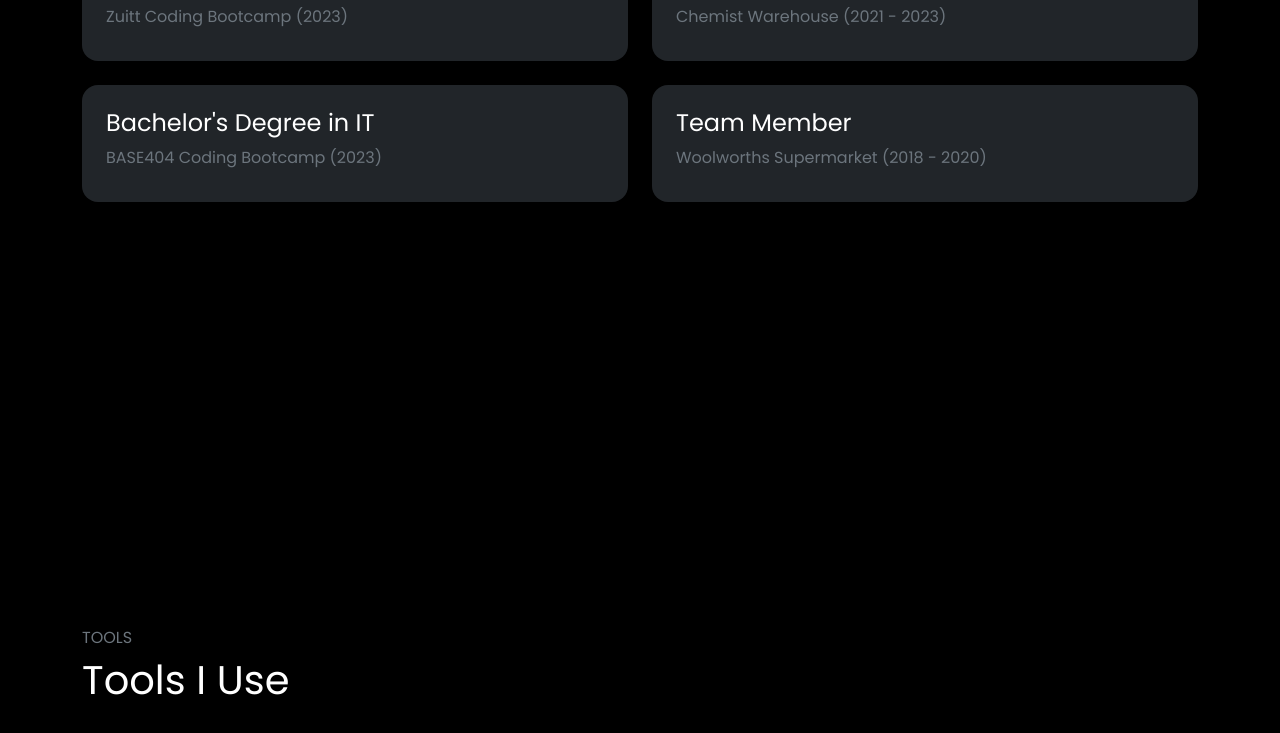
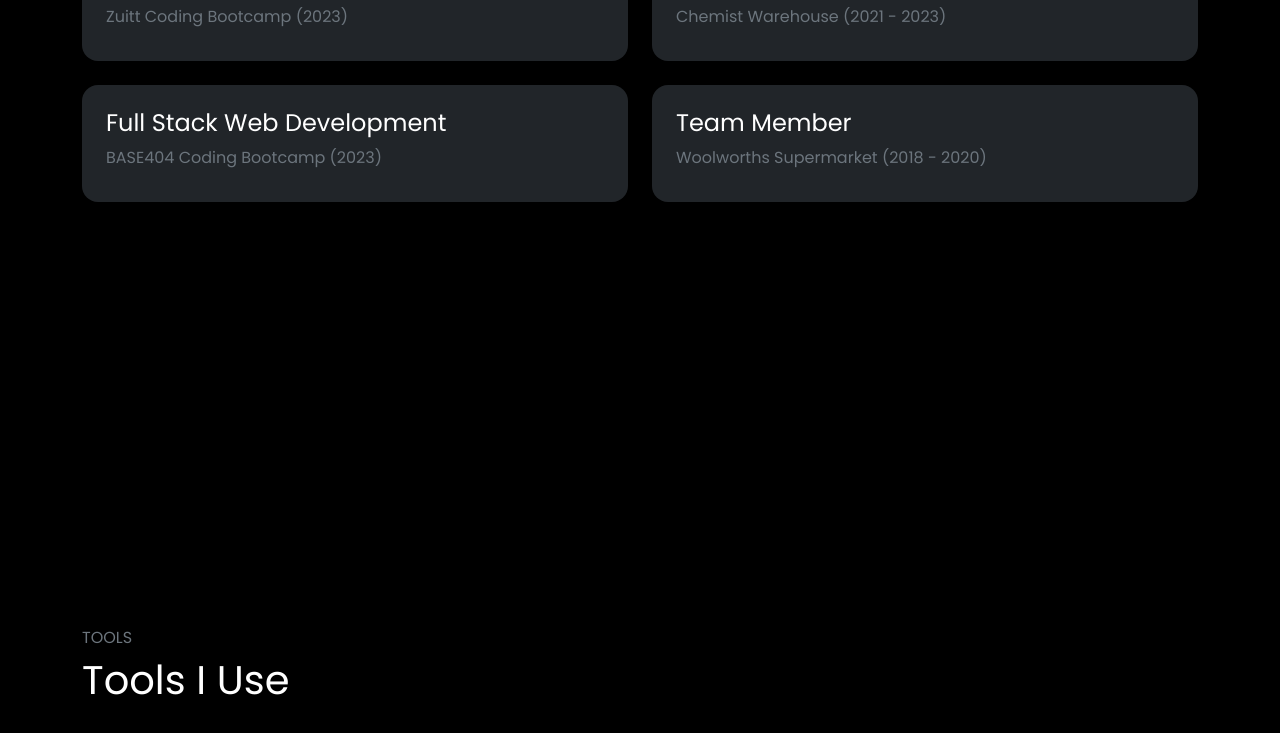
Before and after one commit to gnngtrrz/web-portfolio, a plain HTML site: page index.html in a window 1280 px wide. Shown: the part 1221-1954 px from the top of the page. Drawn offline with nearby package versions, Linux system fonts and the light colour scheme.

Commit message:
Update index.html

```diff
--- a/index.html
+++ b/index.html
@@ -114,7 +114,7 @@
 
               <div class="col-12" data-aos="fade-up" data-aos-delay="600">
                 <div class="bg-dark p-4 rounded-4 shadow-effect">
-                  <h4>Bachelor's Degree in IT</h4>
+                  <h4>Full Stack Web Development</h4>
                   <p class="text-secondary mb-2">BASE404 Coding Bootcamp (2023)</p>
                 </div>
               </div>
```
